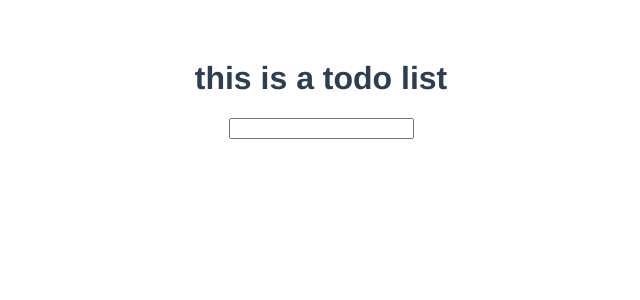
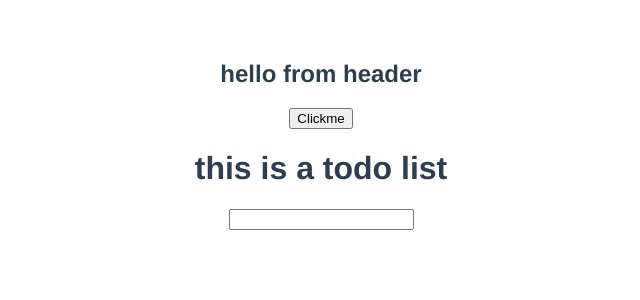
Before and after one commit to ylu021/vue-todos, a Vue app in the folder todo/: page / in a window 1280 px wide. Shown: the top 300 px of the page, without its empty margins (319-959 px from the left). Built offline with nearby package versions, Linux system fonts and the light colour scheme.

Commit message:
vue father to son passing props

```diff
--- a/todo/src/App.vue
+++ b/todo/src/App.vue
@@ -1,5 +1,6 @@
 <template>
   <div id="app">
+    <header-a msgtochild="I am your father"></header-a>
     <h1 v-text="title"></h1>
     <input v-model="newItem" @keyup.enter="addNew">
     <ul v-for="item in list">
@@ -8,14 +9,18 @@
       </li>
     </ul>
     <!-- <router-view></router-view> -->
+    <footer-a></footer-a>
   </div>
 </template>
 
 <script>
+import HeaderA from './headerA'
+import FooterA from './footerA'
 import Store from './store' // getting default exported methods
 
 export default {
   name: 'app',
+  components: { HeaderA, FooterA },
   data: () => {
     return {
       title: 'this is a todo list',
--- /dev/null
+++ b/todo/src/headerA.vue
@@ -0,0 +1,22 @@
+<template>
+  <div class="header">
+    <h2>{{ msg }}</h2>
+    <button @click="onClickme" >Clickme</button>
+  </div>
+</template>
+
+<script>
+  export default {
+    data: function () {
+      return {
+        msg: 'hello from header'
+      }
+    },
+    props: ['msgtochild'],
+    methods: {
+      onClickme: function () {
+        console.log('message from header tag', this.msgtochild)
+      }
+    }
+  }
+</script>
```
Also changed, not shown: todo/src/footerA.vue (added).
